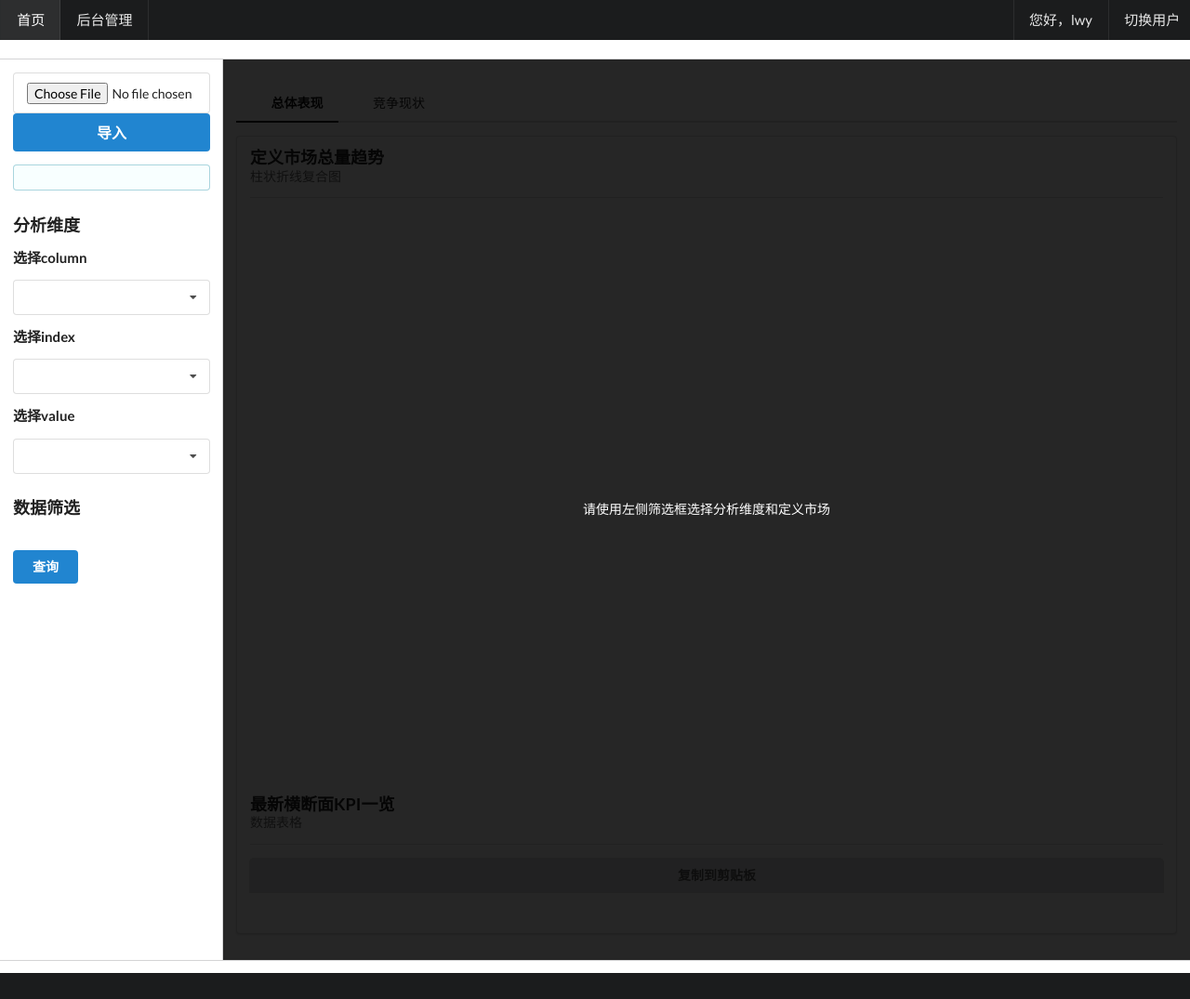
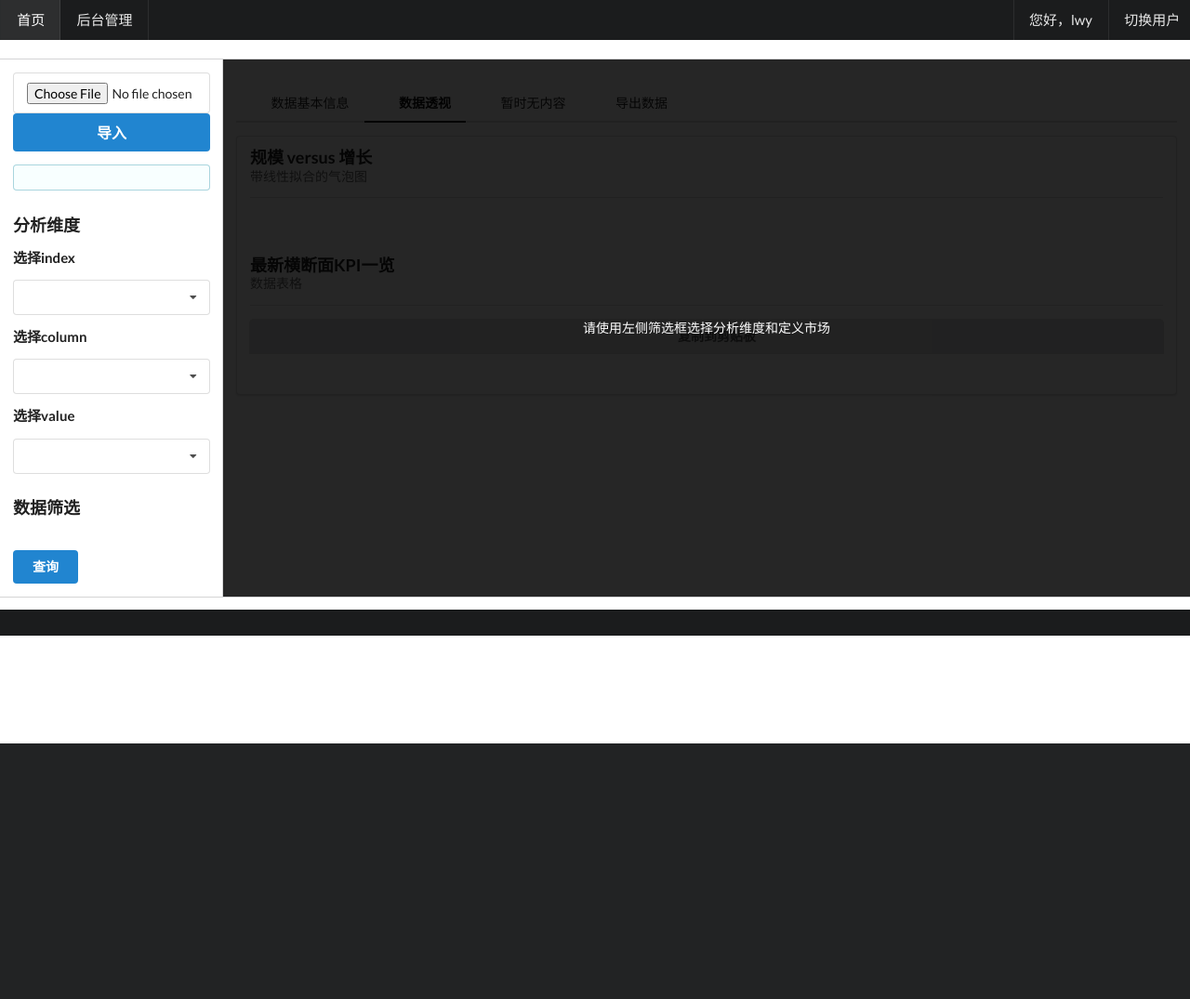
Before and after one commit to lwy276701865/lwy_graduate, a Django app: page /chpa/index in a window 1280 px wide. Shown: the whole page at 93% size. After the commit the page ends 800 px from the top, so only its background shows below. Run offline with Django 3.2, Linux system fonts and the light colour scheme; a user stored in the database is signed in; some web fonts are replaced.

Commit message:
5.6用户可以自行导入文件并进行相关分析了

```diff
--- a/chpa_data/templates/chpa_data/display.html
+++ b/chpa_data/templates/chpa_data/display.html
@@ -8,24 +8,39 @@
 
     <!-- 创建4个Semantic UI tab，根据鼠标点击切换，以保证页面干净清爽 -->
     <div class="ui pointing secondary menu">
-        <a class="item active" data-tab="total"><i class="circle icon"></i>总体表现</a>
-        <a class="item" data-tab="competition"><i class="trophy icon"></i>竞争现状</a>
-        {#        <a class="item" data-tab="bubble_performance"><i class="braille icon"></i>规模 vs. 增长</a>#}
-        {#        <a class="item" data-tab="export"><i class="download icon"></i>导出数据</a>#}
+        <a class="item" data-tab="competition"><i class="trophy icon"></i>数据基本信息</a>
+        <a class="item active" data-tab="total"><i class="circle icon"></i>数据透视</a>
+        <a class="item" data-tab="bubble_performance"><i class="braille icon"></i>暂时无内容</a>
+        <a class="item" data-tab="export"><i class="download icon"></i>导出数据</a>
     </div>
 
-    {#    第一个tab，放了pyecharts和表格#}
-    <div class="ui tab segment active" data-tab="total">
+    {#    第一个tab，应该放置三个pyecharts图表，即index和column分类统计图；describe图表#}
+    <div class="ui tab segment" data-tab="competition">
         {#        pyecharts图表#}
         <h3 class="ui header">
             <div class="content">
-                定义市场总量趋势
+                数据基本信息概览
                 <div class="sub header">柱状折线复合图</div>
             </div>
         </h3>
         <div class="ui divider"></div>
         <div class="ui container">
-            <div id="bar_total_trend" style="width:1000px; height:600px;"></div>
+            <div id="info_chart" style="width:1000px; height:600px;"></div>
+        </div>
+    </div>
+
+    {#    第二个tab，放了静态图表和表格。就是数据透视表和它的chart形式#}
+    <div class="ui tab segment active" data-tab="total">
+        {#    静态图表#}
+        <h3 class="ui header">
+            <div class="content">
+                规模 versus 增长
+                <div class="sub header">带线性拟合的气泡图</div>
+            </div>
+        </h3>
+        <div class="ui divider"></div>
+        <div class="ui container">
+            <img id="bubble_performance" style="width: 100%" alt="" />
         </div>
 
         {#        表格#}
@@ -49,44 +64,37 @@
         </div>
     </div>
 
-    {#    第二个tab，应该放置三个pyecharts图表，即index和column分类统计图；describe图表#}
-    <div class="ui tab segment" data-tab="competition">
+    {#    第三个tab，暂时没有东西#}
+    <div class="ui tab segment" data-tab="bubble_performance">
         {#        pyecharts图表#}
-        <h3 class="ui header">
-            <div class="content">
-                定义市场总量趋势
-                <div class="sub header">柱状折线复合图</div>
+        {#        <h3 class="ui header">#}
+        {#            <div class="content">#}
+        {#                定义市场总量趋势#}
+        {#                <div class="sub header">柱状折线复合图</div>#}
+        {#            </div>#}
+        {#        </h3>#}
+        {#        <div class="ui divider"></div>#}
+        {#        <div class="ui container">#}
+        {#            <div id="bar_total_trend" style="width:1000px; height:600px;"></div>#}
+        {#        </div>#}
+    </div>
+
+    {#    第四个tab，导出数据#}
+    <div class="ui tab segment" data-tab="export">
+            <div class="ui buttons">
+                <input class="ui blue button" type='button' id='export_pivot' value="导出透视后的数据"/>
             </div>
-        </h3>
-        <div class="ui divider"></div>
-        <div class="ui container">
-            <div id="info_chart" style="width:1000px; height:600px;"></div>
+            <div class="ui buttons">
+                <input class="ui blue button" type='button' id='export_raw' value="导出原始数据"/>
+            </div>
         </div>
-    </div>
-    {#    <div class="ui tab segment" data-tab="bubble_performance">#}
-    {#        <h3 class="ui header">#}
-    {#            <div class="content">#}
-    {#                规模 versus 增长#}
-    {#                <div class="sub header">带线性拟合的气泡图</div>#}
-    {#            </div>#}
-    {#        </h3>#}
-    {#        <div class="ui divider"></div>#}
-    {#        <div class="ui container">#}
-    {#            <img id="bubble_performance" style="width: 100%" alt="" />#}
-    {#        </div>#}
-    {#    </div>#}
-    {#    <div class="ui tab segment" data-tab="export">#}
-    {#        <div class="ui buttons">#}
-    {#            <input class="ui blue button" type='button' id='export_pivot' value="导出整理后时间序列数据"/>#}
-    {#        </div>#}
-    {#        <div class="ui buttons">#}
-    {#            <input class="ui blue button" type='button' id='export_raw' value="导出原始数据"/>#}
-    {#        </div>#}
-    {#    </div>#}
+
     <!-- 下方js为保证Semantic UI tab类工作 -->
     <script>
         $('.pointing.secondary.menu .item').tab();
     </script>
+
+{#    复制功能#}
     <script>
         // 复制有node结构的文本区域
         function selectElementContents(el) {
@@ -110,7 +118,6 @@
             document.execCommand("Copy");
         }
     </script>
-
     <script>
         // 按钮点击后有弹出文本，显示data-content内容“复制成功”
         $('.ui.top.attached.button')
@@ -119,6 +126,8 @@
             })
         ;
     </script>
+
+{#    导出数据#}
     <script>
         $("#export_pivot").click(function(){
             var form_data = getForm();
--- a/chpa_data/templates/chpa_data/filter.html
+++ b/chpa_data/templates/chpa_data/filter.html
@@ -3,22 +3,15 @@
         <form action="" method="post" enctype="multipart/form-data">
             <!-- 在Django所有的 POST 表单元素时，需要加上下方的csrf_token tag，主要是安全方面的机制，本例后续使用AJAX方法，这里的POST class和token都不生效 -->
             {% csrf_token %}
+            {#            导入文件区域#}
             <input type="file" name="upload" accept="text/csv" />
             <input  class="ui fluid large blue submit button" type="submit" value="导入" >
             <div class="ui info message">{{ message}}</div>
+
+            {#    分析维度区域#}
             <h3 class="ui header" id="analysis">分析维度</h3>
             <div class="field">
-                <div class="fields">
-                    <div class="sixteen wide field">
-                        <h4>选择column</h4>
-                        <select name="DIMENSION_select" id="DIMENSION_select" class="ui fluid search dropdown">
-                            <option value="" style="display: none"></option>
-                            {% for key, value in mselect_dict.items %}
-                                <option value="{{ value.select }}">{{ key }}</option>
-                            {% endfor %}
-                        </select>
-                    </div>
-                </div>
+                {#            选择index#}
                 <div class="fields">
                     <div class="sixteen wide field">
                         <h4>选择index</h4>
@@ -33,6 +26,21 @@
                         </select>
                     </div>
                 </div>
+
+                {#                选择column#}
+                <div class="fields">
+                    <div class="sixteen wide field">
+                        <h4>选择column</h4>
+                        <select name="DIMENSION_select" id="DIMENSION_select" class="ui fluid search dropdown">
+                            <option value="" style="display: none"></option>
+                            {% for key, value in mselect_dict.items %}
+                                <option value="{{ value.select }}">{{ key }}</option>
+                            {% endfor %}
+                        </select>
+                    </div>
+                </div>
+
+                {#            选择value#}
                 <div class="fields">
                     <div class="sixteen wide field">
                         <h4>选择value</h4>
@@ -47,6 +55,7 @@
                     </div>
                 </div>
             </div>
+            {#        数据筛选区域#}
             <h3 class="ui header" id="data_filter">数据筛选</h3>
             <div class="field">
                 {% for key, value in mselect_dict.items %}
@@ -62,6 +71,7 @@
                 {% endfor %}
             </div>
             <br>
+            {#        查询按钮#}
             <div class="ui buttons">
                 <input class="ui blue button" type='button' id='AJAX_get' value="查询"/>
             </div>
@@ -74,6 +84,8 @@
     $('.ui.fluid.search.dropdown')
         .dropdown({ fullTextSearch: true });
 </script>
+
+{#ajax异步传参相关函数#}
 <script type="text/javascript">
     $("#AJAX_get").click(function (event) {
         event.preventDefault(); // 防止表单默认的提交
@@ -87,10 +99,10 @@
         var form_data=getForm()
 
         // Pyecharts图表初始化
-        var chart = echarts.init(document.getElementById('bar_total_trend'), 'white', {renderer: 'canvas'});
-        chart.showLoading({
-            text : '正在加载数据'
-         });  //增加加载提示
+        {#var chart = echarts.init(document.getElementById('bar_total_trend'), 'white', {renderer: 'canvas'});#}
+        {#chart.showLoading({#}
+        {#    text : '正在加载数据'#}
+        {# });  //增加加载提示#}
 
         var info_chart = echarts.init(document.getElementById('info_chart'), 'white', {renderer: 'canvas'});
         info_chart.showLoading({
@@ -106,12 +118,6 @@
             data: form_data,
             // 回调函数，其中ret是返回的JSON，可以以字典的方式调用
             success: function (ret) {     //成功执行
-                // 更新单位标签
-                $("#label_size_unit").html("最新"+form_data['VALUE_select']+ " " +form_data['INDEX_select']);
-                // 把查询结果输出到网页上预留id的DOM元素中
-                $("#value_size").html(ret["market_size"].toLocaleString());
-                $("#value_gr").html(ret["market_gr"].toLocaleString());
-                $("#value_cagr").html(ret["market_cagr"].toLocaleString());
                 $("#result_table").html(ret['ptable']);//这个ptable是后端query函数传过来的ptable
                 initTable($("#ptable")) // 为id为ptable的DOM表格初始化DataTables，即上一行刚刚修改了DOM元素的那个
 
@@ -120,15 +126,16 @@
                 dimmer.attr('class', 'ui dimmer');
 
                 // 展示Pyecharts整体市场柱状组合图
-                chart.clear();
-                chart.setOption(ret['bar_total_trend']);
-                chart.hideLoading()
+                {#chart.clear();#}
+                {#chart.setOption(ret['bar_total_trend']);#}
+                {#chart.hideLoading()#}
 
                 info_chart.clear();
                 info_chart.setOption(ret['info_chart']);
                 info_chart.hideLoading()
+
                 // 展示Matplotlib气泡图
-                {#$("#bubble_performance").attr('src', ret['bubble_performance']);#}
+                $("#bubble_performance").attr('src', ret['bubble_performance']);
             },
             error: function () {            //失败
                 console.log('失败')
@@ -138,12 +145,13 @@
         });
     })
 </script>
+
 {#初始化表格#}
 <script>
     function initTable(table) {
         table.DataTable(
             {
-                order: [[1, "desc"]], // 初始以第2列（注意第一列索引为0）由高到低排序
+                {#order: [[1, "desc"]], // 初始以第2列（注意第一列索引为0）由高到低排序#}
                 pageLength: 25, // 前端分页，初始每页显示25条记录
                 autoWidth: false, // 不自动调整表格宽度
                 oLanguage: { // UI Label本地化
@@ -166,37 +174,38 @@
                         "sLast": "末页"
                     },
                 },
-                columnDefs:[
-                    {
-                        "targets": 6, // 指定第7列EI
-                        "createdCell": function (td, cellData, rowData, row, col) {
-                            if (cellData < 100) {
-                                $(td).css('color', 'red')
-                            } else if (cellData > 100) {
-                                $(td).css('color', 'green')
-                            } else if (cellData.indexOf(",") !== -1) {
-                                $(td).css('color', 'green')
-                            }
-                        }
-                    },
-                    {
-                        "targets": [2, 4, 5], // 指定第3,5,6列绝对值变化，份额获取，增长率，这些有可能出现负数
-                        "createdCell": function (td, cellData, rowData, row, col) {
-                            if (cellData.startsWith('-')) { // 因为涉及到百分数的问题，这里用检查字符串的方法而不是<0的方法判断负数
-                                $(td).css('color', 'red')
-                            }
-                        }
-                    },
-                    {"width": "10%", "targets": 3}, // 保持第4列份额列宽度固定，使条形图更美观
-                    {
-                        targets: 3,
-                        render: $.fn.dataTable.render.percentBar('square', '#000', '#BCBCBC', '#00bfff', '#E6E6E6', 1, 'ridge') // 根据一定的色彩方案初始化条形图
-                    },
-                ]
+                {#columnDefs:[#}
+                {#    {#}
+                {#        "targets": 6, // 指定第7列EI#}
+                {#        "createdCell": function (td, cellData, rowData, row, col) {#}
+                {#            if (cellData < 100) {#}
+                {#                $(td).css('color', 'red')#}
+                {#            } else if (cellData > 100) {#}
+                {#                $(td).css('color', 'green')#}
+                {#            } else if (cellData.indexOf(",") !== -1) {#}
+                {#                $(td).css('color', 'green')#}
+                {#            }#}
+                {#        }#}
+                {#    },#}
+                {#    {#}
+                {#        "targets": [2, 4, 5], // 指定第3,5,6列绝对值变化，份额获取，增长率，这些有可能出现负数#}
+                {#        "createdCell": function (td, cellData, rowData, row, col) {#}
+                {#            if (cellData.startsWith('-')) { // 因为涉及到百分数的问题，这里用检查字符串的方法而不是<0的方法判断负数#}
+                {#                $(td).css('color', 'red')#}
+                {#            }#}
+                {#        }#}
+                {#    },#}
+                {#    {"width": "10%", "targets": 3}, // 保持第4列份额列宽度固定，使条形图更美观#}
+                {#    {#}
+                {#        targets: 3,#}
+                {#        render: $.fn.dataTable.render.percentBar('square', '#000', '#BCBCBC', '#00bfff', '#E6E6E6', 1, 'ridge') // 根据一定的色彩方案初始化条形图#}
+                {#    },#}
+                {#]#}
             }
         );
     }
 </script>
+
 {#获取前端选择的表单结果，即用户选择了哪些数据#}
 <script>
     function getForm(){
--- a/chpa_data/views.py
+++ b/chpa_data/views.py
@@ -17,13 +17,13 @@ except ImportError:
     from io import StringIO as IO # for legacy python
 import datetime
 import xlsxwriter
-from django.views.decorators.cache import cache_page
 from django.contrib.auth.decorators import login_required
 ENGINE = create_engine('mysql+pymysql://root:lwydecd+20@localhost:3306/test') #创建数据库连接引擎
 # 根据用户传进来的数据创建的表
-DB_TABLE='example'
+DB_TABLE=''
 column=''
 index=''
+value=''
 
 # 此函数初始化界面，然后用户点击导入按钮后自动生成可选条件，让用户选择
 def index01(request):
@@ -138,6 +138,7 @@ def get_df(form_dict, is_pivoted=True):
         column=delesig(dimension_selected)
         global index
         index=delesig(index_selected)
+        global value
         value=delesig(value_selected)
         pivoted = pd.pivot_table(df,
                                  values=value,#'AMOUNT',  # 数据透视汇总值为AMOUNT字段，一般保持不变
@@ -151,7 +152,6 @@ def get_df(form_dict, is_pivoted=True):
     else:
         return df
 @login_required
-@cache_page(60 * 60 * 24 * 30) #  缓存30天
 # query函数在前端选择了筛选条件之后通过前端传递过来的值进行分析，并返回json格式的结果
 # 1.解析前端参数到理想格式
 # 2.根据前端参数数据拼接SQL并用Pandas
@@ -165,28 +165,30 @@ def query(request):
     pivoted = get_df(form_dict)
     df=get_df(form_dict,is_pivoted=False)
     # KPI
-    kpi = get_kpi(pivoted)
+    # kpi = get_kpi(pivoted)
 
-    table = ptable(pivoted)
-    table = table.to_html(formatters=build_formatters_by_col(table),  # 逐列调整表格内数字格式
+    # table = ptable(pivoted)
+    table = pivoted.to_html(#formatters=build_formatters_by_col(pivoted),  # 逐列调整表格内数字格式
                           classes='ui selectable celled table',  # 指定表格css class为Semantic UI主题
                           table_id='ptable'  # 指定表格id
                           )
 
     # Pyecharts交互图表
-    bar_total_trend = json.loads(prepare_chart(pivoted, 'bar_total_trend', form_dict,column))
+    # bar_total_trend = json.loads(prepare_chart(pivoted, 'bar_total_trend', index,column))
+
     #describe函数转为图表
     info_chart=json.loads(prepare_chart(df, 'get_info_chart', index,column))
+
     # Matplotlib静态图表
-    # bubble_performance = prepare_chart(pivoted, 'bubble_performance', form_dict)
+    bubble_performance = prepare_chart(pivoted, 'get_pivot_chart', index,column)
     context = {
-        "market_size": kpi["market_size"],
-        "market_gr": kpi["market_gr"],
-        "market_cagr": kpi["market_cagr"],
-        'ptable': table,
-        'bar_total_trend': bar_total_trend,
+        # "market_size": kpi["market_size"],
+        # "market_gr": kpi["market_gr"],
+        # "market_cagr": kpi["market_cagr"],
+        'ptable':table,
+        # 'bar_total_trend': bar_total_trend,
         'info_chart':info_chart,
-        # 'bubble_performance': bubble_performance
+        'bubble_performance': bubble_performance
     }
 
     return HttpResponse(json.dumps(context, ensure_ascii=False), content_type="application/json charset=utf-8") # 返回结果必须是json格式
@@ -262,7 +264,8 @@ def ptable(df):
                            '份额同比变化',
                            '同比增长率',
                            'EI']
-
+    print('表的类型为：')
+    print(type(df_combined))
     return df_combined
 # 下面是一个获得各个字段option_list的简单方法,在页面初始化时从后端提取所有字段的不重复值作为选项传入前端。
 def get_distinct_list(column, db_table):
@@ -382,10 +385,12 @@ def prepare_chart(df,  # 输入经过pivoted方法透视过的df，不是原始d
     elif chart_type=='get_info_chart':#渲染df.describe的出来的表格
         chart=creat_info_chart(df,index,column)
         return chart.dump_options()  # 用json格式返回Pyecharts图表对象的全局设置
+    elif chart_type=='get_pivot_chart':
+        chart=creat_pivot_chart(df)
+        return chart
     else:
         return None
 @login_required
-@cache_page(60 * 60 * 24 * 30)
 # 导出数据函数
 def export(request, type):
     form_dict = dict(six.iterlists(request.GET))
```
Also changed, not shown: chpa_data/charts.py (+19 -6 lines), datasite/settings.py (+0 -8 lines), db.sqlite3.
